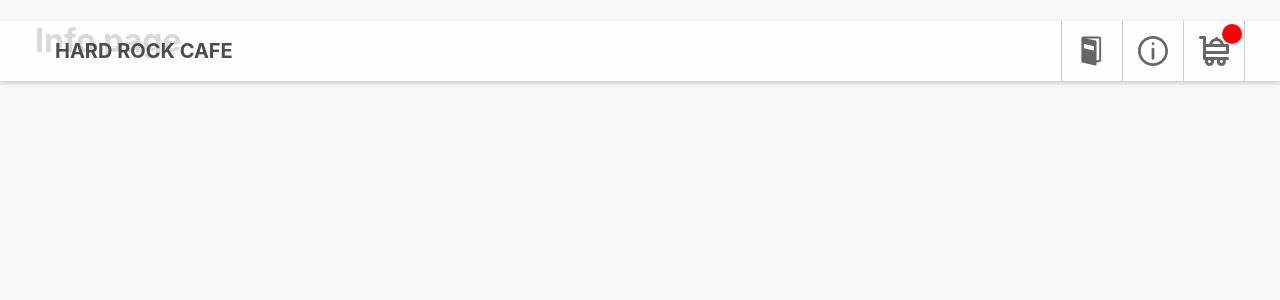
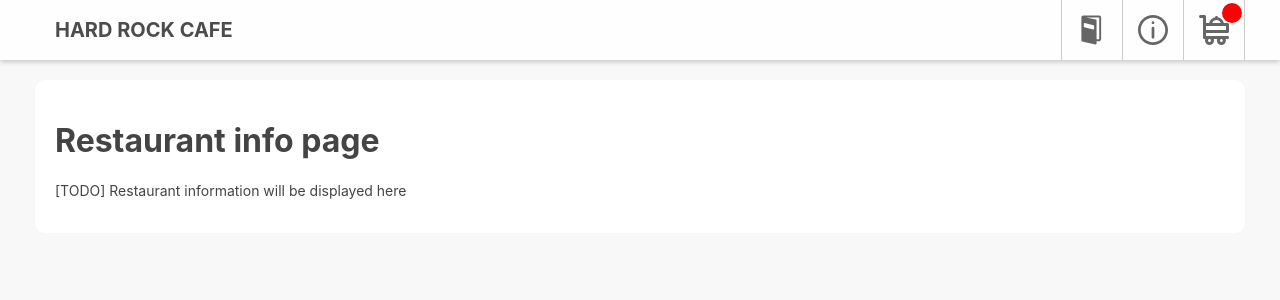
Before and after one commit to horiastere/restaurant-component-typescript, a React (Create React App) app: page /info in a window 1280 px wide. Shown: the top 300 px of the page. Built offline with nearby package versions, Linux system fonts and the light colour scheme; no server answers.

Commit message:
dummy restaurant info page. Will be done in the future

```diff
--- a/src/components/Navbar/Navbar.module.scss
+++ b/src/components/Navbar/Navbar.module.scss
@@ -5,6 +5,7 @@
   left: 0;
   justify-content: center;
   position: fixed;
+  top: 0;
   width: 100%;
 }
 
--- /dev/null
+++ b/src/features/Info/Info.module.scss
@@ -0,0 +1,6 @@
+.infoPage {
+  background: #fff;
+  border-radius: 10px;
+  margin-top: 80px;
+  padding: 20px;
+}
--- a/src/features/Info/Info.tsx
+++ b/src/features/Info/Info.tsx
@@ -1,8 +1,12 @@
+import styles from './Info.module.scss';
+
 const Info = () => {
   return (
-    <div>
-      <h1>Info page</h1>
-    </div>
+    <main className={styles.infoPage}>
+      <h1>Restaurant info page</h1>
+
+      <p>[TODO] Restaurant information will be displayed here</p>
+    </main>
   )
 }
 
```
